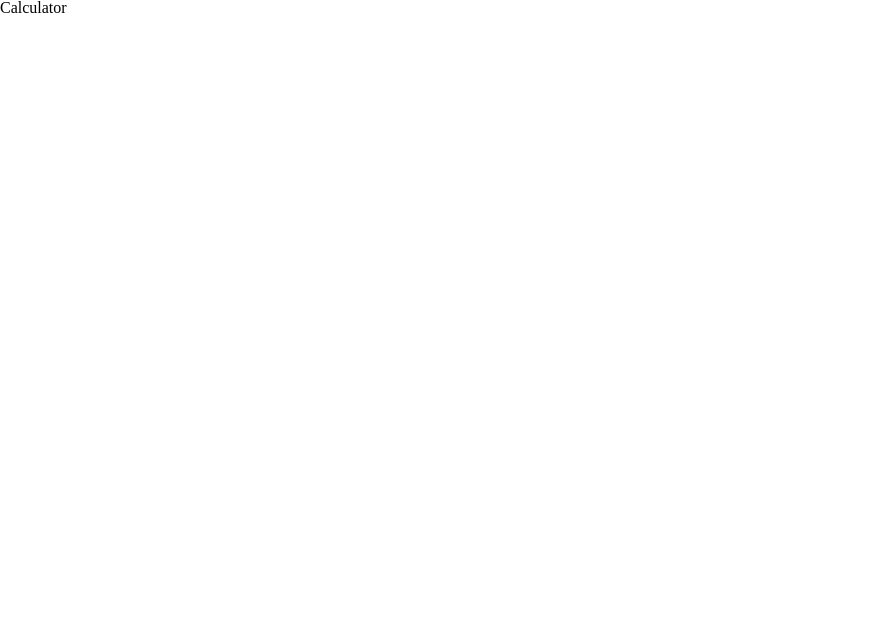
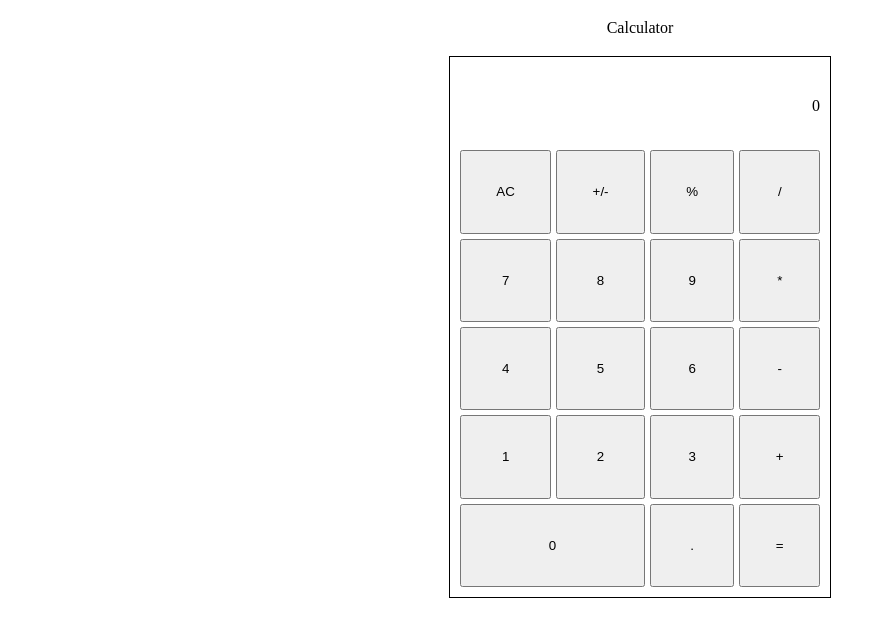
Before and after one commit to htder/calulator, a plain HTML site: page index.html in a window 1280 px wide. Shown: the whole page, without its empty margins (0-894 px from the left). Drawn offline with Linux system fonts and the light colour scheme.

Commit message:
created calculator with buttons that are linked to display, added basic math operations and operate functions

```diff
--- a/index.css
+++ b/index.css
@@ -0,0 +1,54 @@
+h1 {
+  text-align: center;
+  margin: 20px;
+}
+.flex-container {
+  display: flex;
+  margin: 20px;
+  justify-content: center;
+}
+.grid-container {
+  border: 1px solid black;
+  display: grid;
+  /* grid-template-rows: repeat(5, minmax(0, 1fr));
+  grid-template-columns: repeat(4, minmax(0, 1fr)); */
+  row-gap: 5px;
+  column-gap: 5px;
+  padding: 10px;
+  width: 360px;
+  height: 520px;
+}
+
+/* .grid-item {
+  width: 100%;
+  height: 100%;
+} */
+
+.display {
+  grid-column: span 4;
+  display: flex;
+  justify-content: flex-end;
+}
+
+.display .content {
+  align-self: center;
+}
+
+.grid-item {
+  display: flex;
+  justify-content: center;
+}
+
+.grid-item .content {
+  align-self: center;
+}
+
+.zero {
+  grid-column: span 2;
+  grid-row: 6;
+}
+
+button {
+  width: 100%;
+  height: 100%;
+}
--- a/index.html
+++ b/index.html
@@ -8,5 +8,69 @@
   </head>
   <body>
     <h1>Calculator</h1>
+    <div class="flex-container">
+      <div class="grid-container">
+        <div class="display">
+          <div class="content">0</div>
+        </div>
+        <div class="grid-item ac">
+          <button type="button" value="AC" class="content">AC</button>
+        </div>
+        <div class="grid-item plus-minus">
+          <button type="button" value="+/-" class="content">+/-</button>
+        </div>
+        <div class="grid-item percent">
+          <button type="button" value="%" class="content">%</button>
+        </div>
+        <div class="grid-item backslash">
+          <button type="button" value="/" class="content">/</button>
+        </div>
+        <div class="grid-item seven">
+          <button type="button" value="7" class="content number">7</button>
+        </div>
+        <div class="grid-item eight">
+          <button type="button" value="8" class="content number">8</button>
+        </div>
+        <div class="grid-item nine">
+          <button type="button" value="9" class="content number">9</button>
+        </div>
+        <div class="grid-item star">
+          <button type="button" value="*" class="content">*</button>
+        </div>
+        <div class="grid-item four">
+          <button type="button" value="4" class="content number">4</button>
+        </div>
+        <div class="grid-item five">
+          <button type="button" value="5" class="content number">5</button>
+        </div>
+        <div class="grid-item six">
+          <button type="button" value="6" class="content number">6</button>
+        </div>
+        <div class="grid-item minus">
+          <button type="button" value="-" class="content">-</button>
+        </div>
+        <div class="grid-item one">
+          <button type="button" value="1" class="content number">1</button>
+        </div>
+        <div class="grid-item two">
+          <button type="button" value="2" class="content number">2</button>
+        </div>
+        <div class="grid-item three">
+          <button type="button" value="3" class="content number">3</button>
+        </div>
+        <div class="grid-item plus">
+          <button type="button" value="+" class="content">+</button>
+        </div>
+        <div class="grid-item zero">
+          <button type="button" value="0" class="content number">0</button>
+        </div>
+        <div class="grid-item dot">
+          <button type="button" value="." class="content">.</button>
+        </div>
+        <div class="grid-item equals">
+          <button type="button" value="=" class="content">=</button>
+        </div>
+      </div>
+    </div>
   </body>
 </html>
--- a/index.js
+++ b/index.js
@@ -0,0 +1,42 @@
+let newDisplay = true;
+let currentValue = 0;
+const display = document.querySelector(".display .content");
+display.textContent = currentValue;
+
+const buttons = document.querySelectorAll("button");
+buttons.forEach((button) =>
+  button.addEventListener("click", () => {
+    if (button.classList.contains("number")) {
+      if (newDisplay) {
+        display.textContent = button.value;
+        newDisplay = false;
+      } else {
+        display.textContent += button.value;
+      }
+    }
+  })
+);
+
+function add(x, y) {
+  return x + y;
+}
+
+function subtract(x, y) {
+  return x - y;
+}
+
+function multiply(x, y) {
+  return x * y;
+}
+
+function divide(x, y) {
+  return x / y;
+}
+
+function operate(operator, x, y) {
+  if (operator === "+") return add(x, y);
+  if (operator === "-") return subtract(x, y);
+  if (operator === "*") return multiply(x, y);
+  if (operator === "/") return divide(x, y);
+  return null;
+}
```
